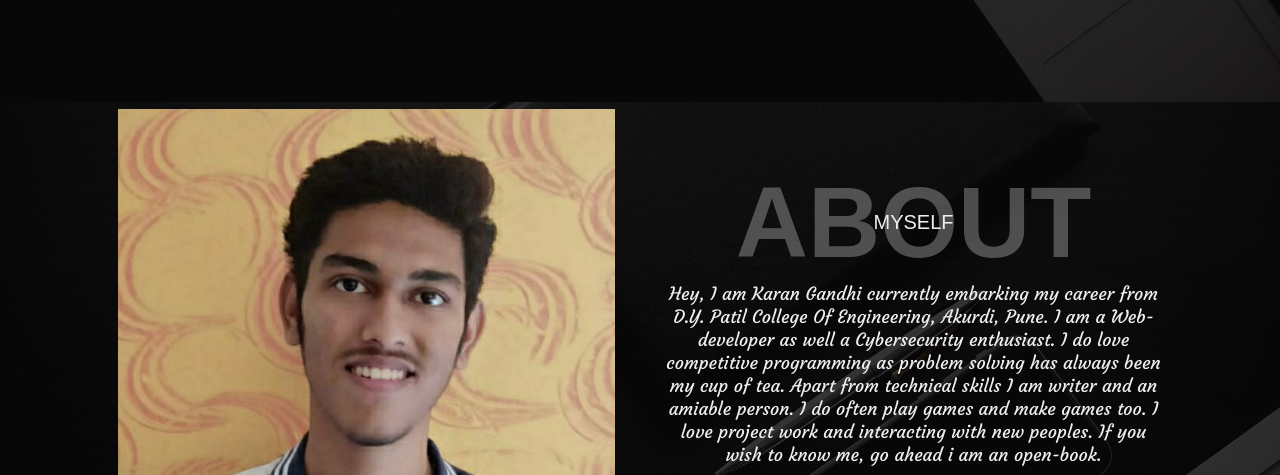
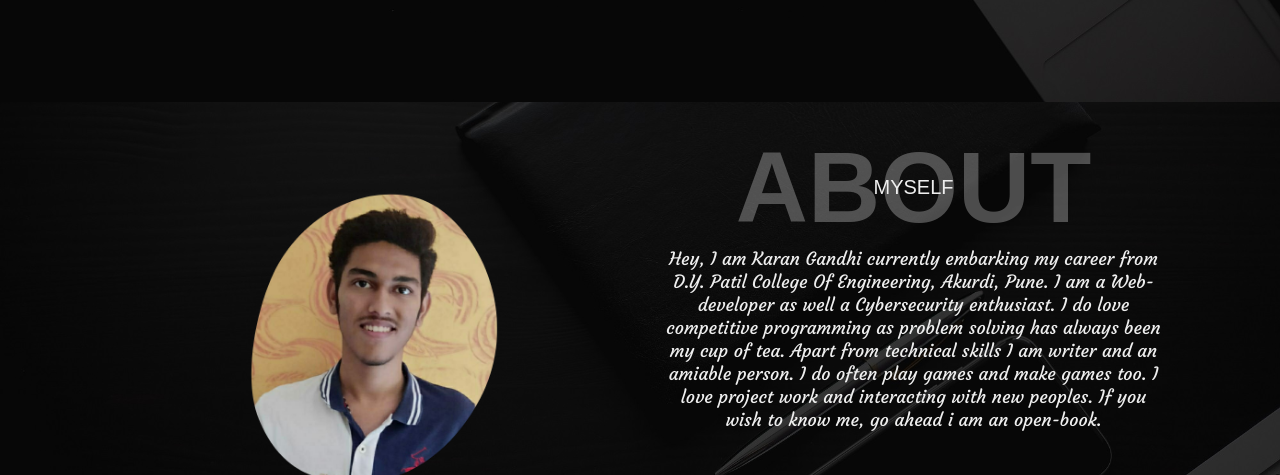
Before and after one commit to karan0805/portfolio, a plain HTML site: page index.html in a window 1280 px wide. Shown: the part 751-1226 px from the top of the page. Drawn offline with nearby package versions, Linux system fonts and the light colour scheme.

Commit message:
image updated

```diff
--- a/index.html
+++ b/index.html
@@ -54,7 +54,7 @@
  	<section class="about" id="about">
  		<div class="container">
  			<div class="profile-img"  data-aos="fade-right" data-aos-delay=300>
- 				<img src="images1/profile.jpeg" alt="">
+ 				<img src="images1/profile.png" alt="">
  			</div>
  		<div class="about-details" data-aos="fade-left" data-aos-delay=600>
 			 			<div class="about-heading">
```
Also changed, not shown: images1/profile.jpeg (deleted), images1/profile.png (added).
